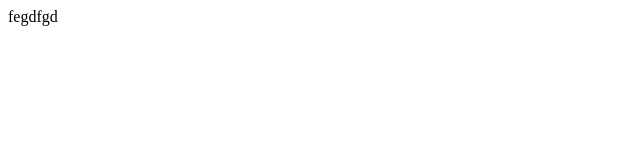
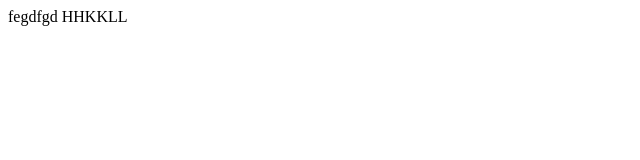
Before and after one commit to Deepika645/java, a plain HTML site: page index.html in a window 1280 px wide. Shown: the full height of the page, 0-640 px from the left. Drawn offline with Linux system fonts and the light colour scheme.

Commit message:
Update index.html

```diff
--- a/index.html
+++ b/index.html
@@ -7,6 +7,6 @@
     <title>Document</title>
 </head>
 <body>
-    fegdfgd
+    fegdfgd HHKKLL
 </body>
 </html>
```
